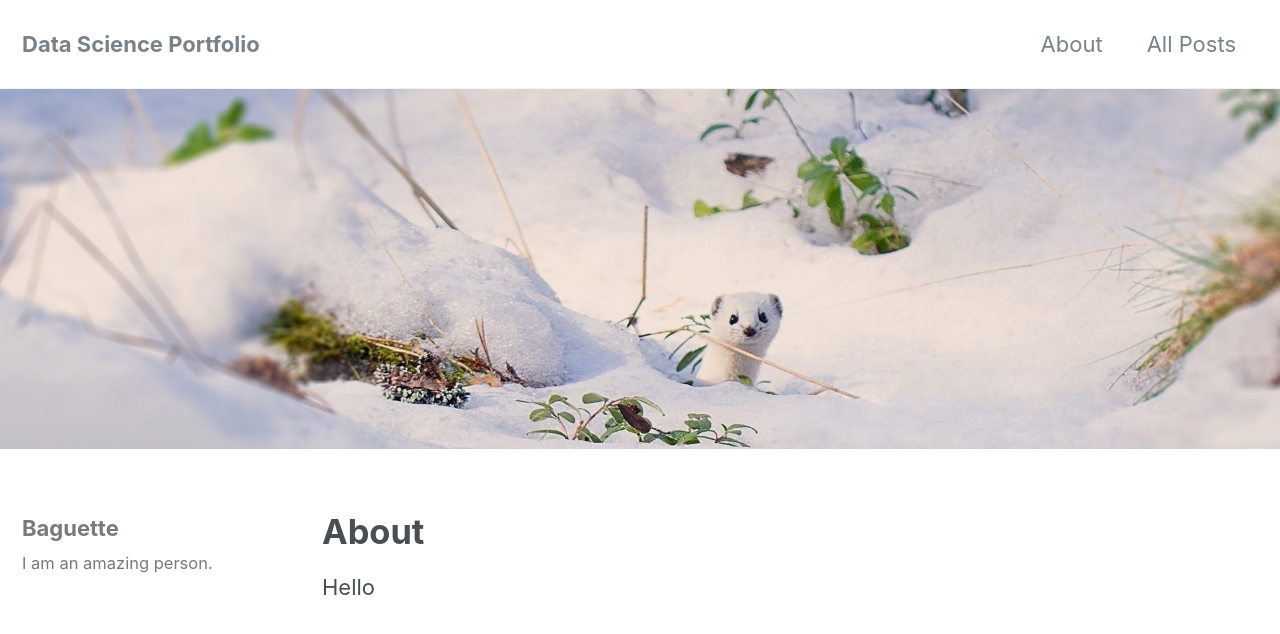
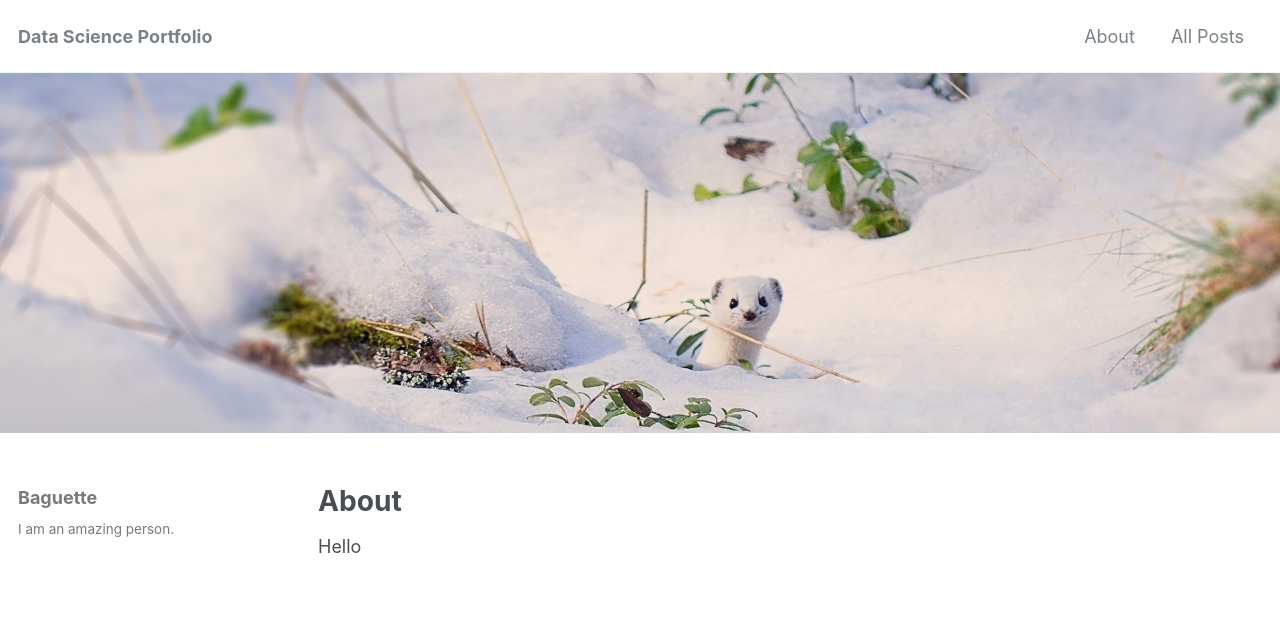
Before and after one commit to baguettexci/baguettexci.gituhb.io, a Jekyll site: the page built from _pages/about.md, in a window 1280 px wide and 900 px high. Shown: the top 634 px of the window. Built offline with Jekyll 4.4.1, drawn with Linux system fonts in a browser that asks for light colours; nearby versions of some CDN libraries.

Commit message:
Update _reset.scss

```diff
--- a/_sass/minimal-mistakes/_reset.scss
+++ b/_sass/minimal-mistakes/_reset.scss
@@ -11,15 +11,15 @@ html {
   font-size: 16px;
 
   @include breakpoint($medium) {
-    font-size: 12px;
+    font-size: 18px;
   }
 
   @include breakpoint($large) {
-    font-size: 14px;
+    font-size: 20px;
   }
 
   @include breakpoint($x-large) {
-    font-size: 22px;
+    font-size: 18px;
   }
   -webkit-text-size-adjust: 100%;
   -ms-text-size-adjust: 100%;
```
